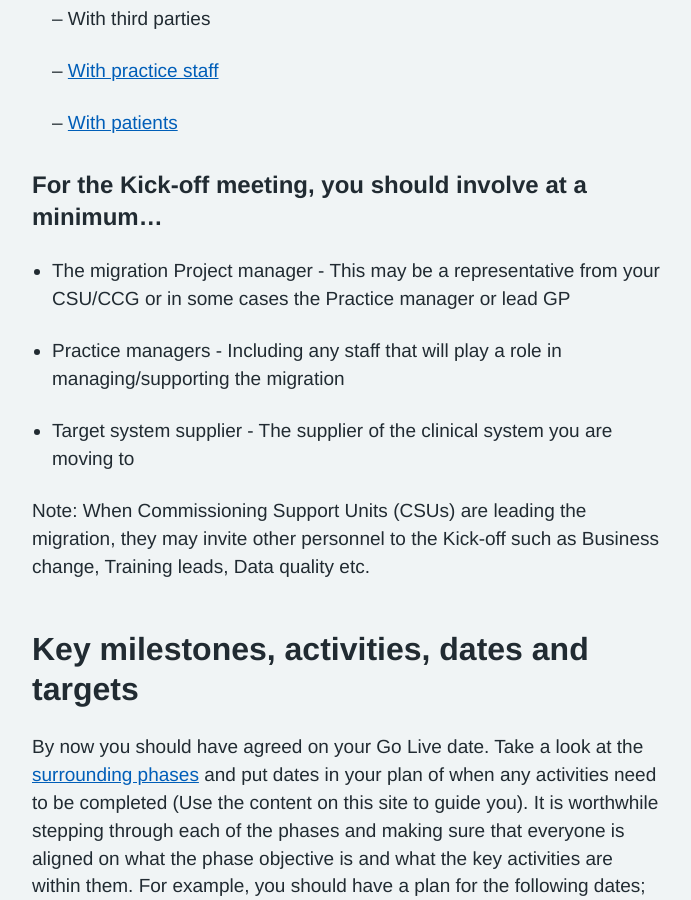
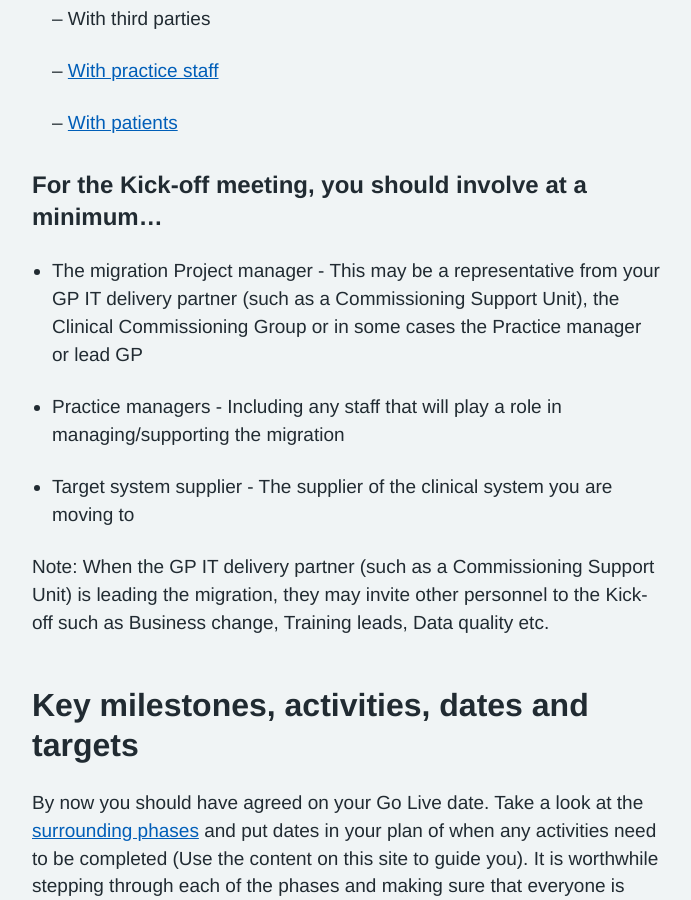
Before and after one commit to nhsconnect/prm-practice-migration, a Jekyll site: the page built from guide/01-kick-off.md, in a window 1280 px wide and 900 px high, scrolled down 980 px. Shown: the whole window, without its empty margins (128-819 px from the left). Built offline with Jekyll 4.4.1, drawn with Linux system fonts in a browser that asks for light colours; some web fonts are replaced; some of the changed text lies outside the part shown.

Commit message:
[PT] Change CSUs to GP IT delivery partner (such as a Commissioning Support Unit)

```diff
--- a/guide/01-kick-off.md
+++ b/guide/01-kick-off.md
@@ -37,7 +37,7 @@ A ‘Kick-off’ is where you gather all the key people who will be involved in
 
 ### For the Kick-off meeting, you should involve at a minimum...
 
-* The migration Project manager - This may be a representative from your CSU/CCG or in some cases the Practice manager or lead GP
+* The migration Project manager - This may be a representative from your GP IT delivery partner (such as a Commissioning Support Unit), the Clinical Commissioning Group or in some cases the Practice manager or lead GP
 
 
 * Practice managers - Including any staff that will play a role in managing/supporting the migration
@@ -45,7 +45,7 @@ A ‘Kick-off’ is where you gather all the key people who will be involved in
 
 * Target system supplier - The supplier of the clinical system you are moving to
 
-Note: When Commissioning Support Units (CSUs) are leading the migration, they may invite other personnel to the Kick-off such as Business change, Training leads, Data quality etc.
+Note: When the GP IT delivery partner (such as a Commissioning Support Unit) is leading the migration, they may invite other personnel to the Kick-off such as Business change, Training leads, Data quality etc.
 
 ## Key milestones, activities, dates and targets
 
@@ -72,8 +72,8 @@ Here is a list of common organisations and functions you may wish to engage with
 * Practice staff
 * A General Practitioner to act as a lead
 * Clinical staff (including people who may work remotely)
-* Commissioning Support Unit (CSU)
-* Explore with your CSU the availability of any supporting roles such as Business change, Training leads, Data quality teams etc
+* GP IT delivery partner (such as a Commissioning Support Unit)
+* Explore with your GP IT delivery partner the availability of any supporting roles such as Business change, Training leads, Data quality teams etc
 * Clinical Commissioning Group (CCG)
 * New supplier (target) - The new supplier of the GP clinical system
 * Existing supplier (Source) - Existing supplier of the GP clinical system
@@ -134,7 +134,7 @@ The Kick-off is a good opportunity to also run through the following...
 
 ### Common data issues, housekeeping and clean-up tasks
 
-Ask the new supplier (target) or Commissioning Support Unit (CSU) to walk through any common/known data issues when migrating to the new system - these may vary from system to system.
+Ask the new supplier (target) or GP IT delivery partner (such as a Commissioning Support Unit) to walk through any common/known data issues when migrating to the new system - these may vary from system to system.
 
 The objective is to identify any tasks that the Practice can start rectifying early and before the [Initial data production phase](initial-data-production). As time goes on, the amount of work the Practice needs to complete will grow, so getting ahead can ease the pressure.
 
```
Also changed, not shown: guide/00-get-started.md (+1 -1 lines), guide/03-pre-migration-planning.md (+2 -2 lines), guide/06-cutover-and-go-live.md (+1 -1 lines), guide/08-end-of-your-migration.md (+1 -1 lines), guide/Training.md (+1 -1 lines), README.MD.
